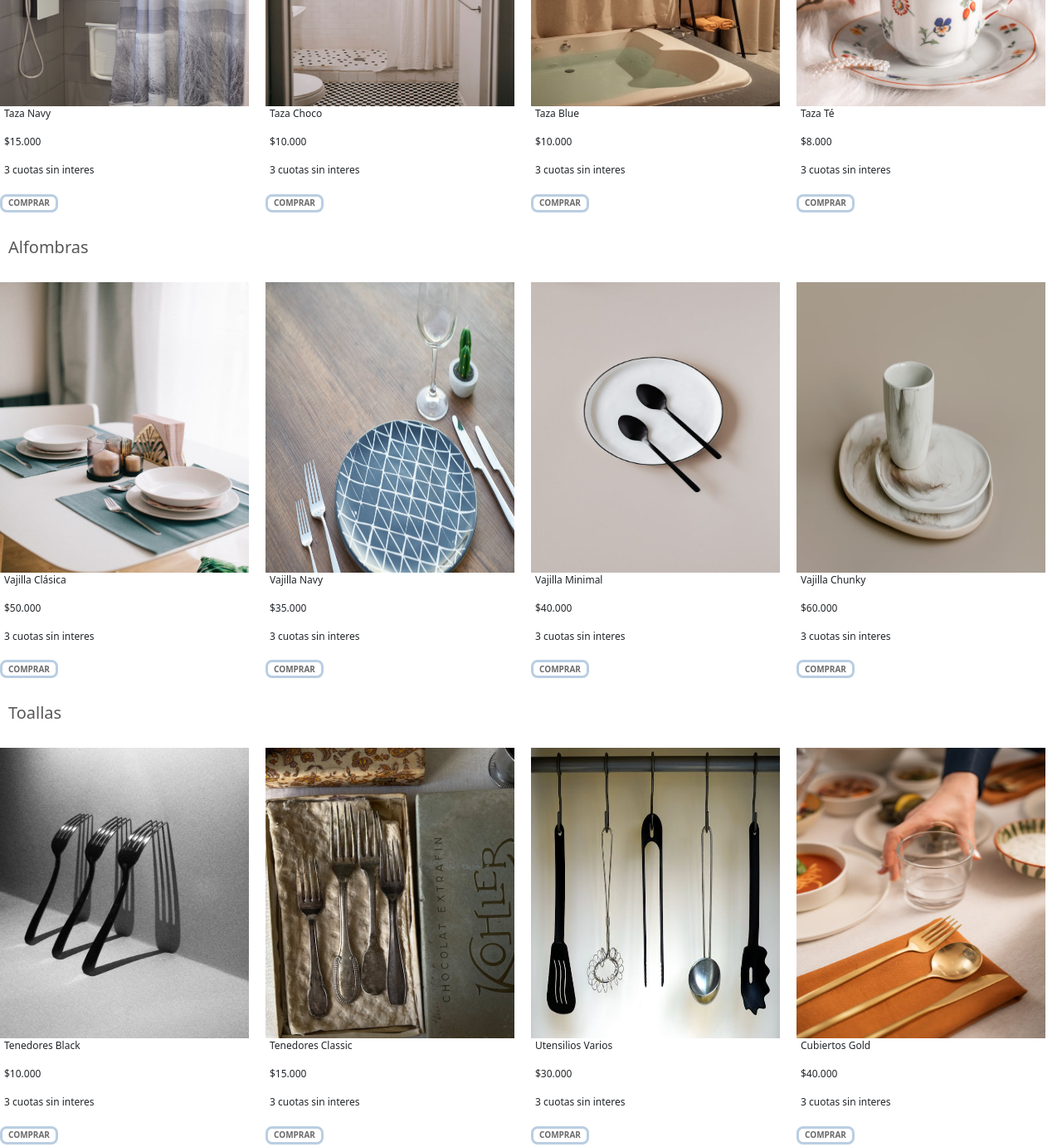
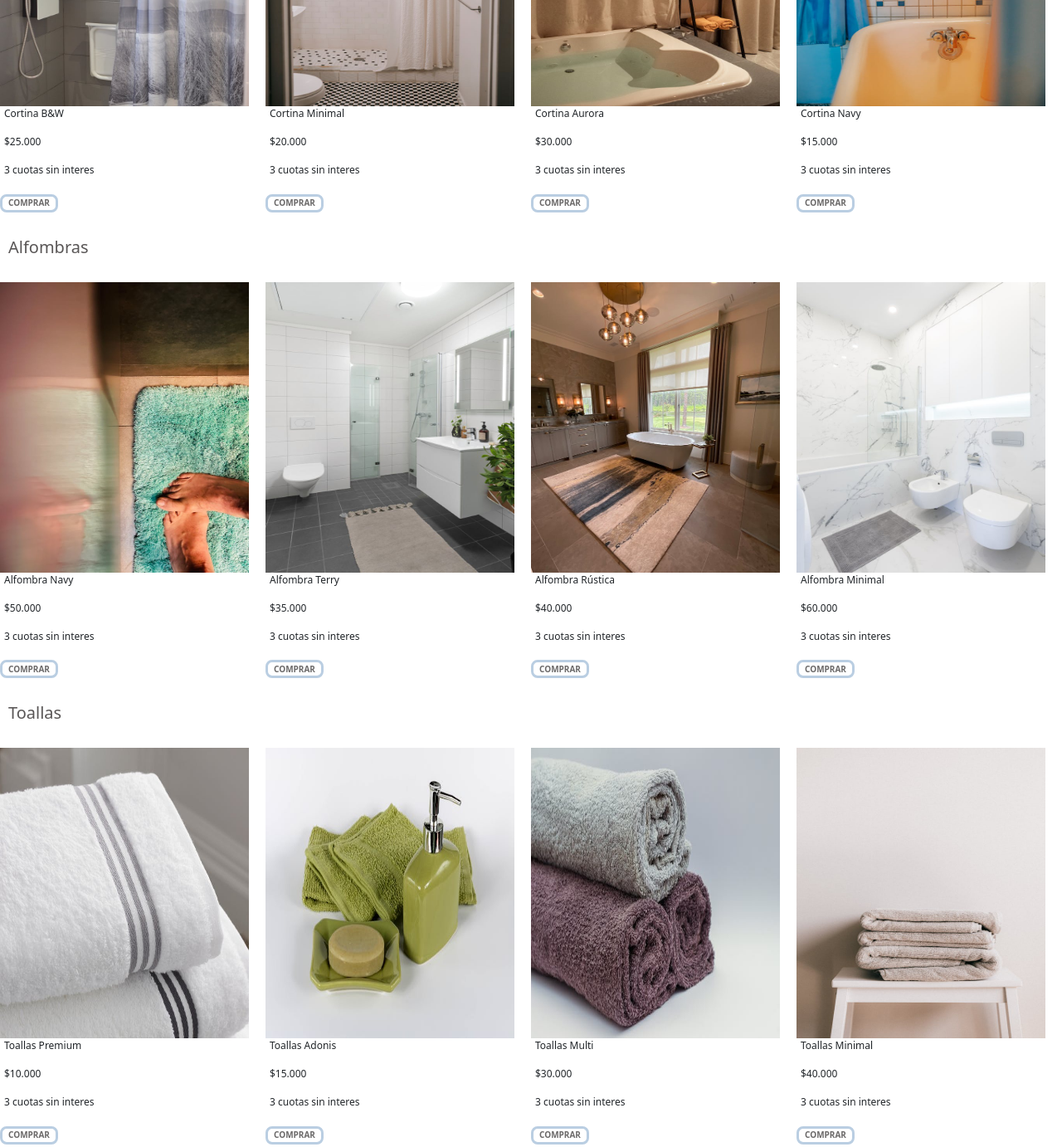
Before and after one commit to Jecksi/PF-Loewenthal, a plain HTML site: page pages/productos.html in a window 1280 px wide. Shown: the part 4040-5422 px from the top of the page at 83% size. Drawn offline with nearby package versions, Linux system fonts and the light colour scheme; a web font is replaced by a local one.

Commit message:
Cambios en pag productos

```diff
--- a/pages/productos.html
+++ b/pages/productos.html
@@ -286,29 +286,29 @@
           <div class="productos-page">
             <div>
               <img src="../img/cort1.jpg" alt="manta" />
-              <p>Taza Navy</p>
-              <p>$15.000</p>
+              <p>Cortina B&W</p>
+              <p>$25.000</p>
               <p>3 cuotas sin interes</p>
               <button>COMPRAR</button>
             </div>
             <div>
               <img src="../img/cort2.jpg" alt="manta" />
-              <p>Taza Choco</p>
-              <p>$10.000</p>
+              <p>Cortina Minimal</p>
+              <p>$20.000</p>
               <p>3 cuotas sin interes</p>
               <button>COMPRAR</button>
             </div>
             <div>
               <img src="../img/cort3.jpg" alt="manta" />
-              <p>Taza Blue</p>
-              <p>$10.000</p>
+              <p>Cortina Aurora</p>
+              <p>$30.000</p>
               <p>3 cuotas sin interes</p>
               <button>COMPRAR</button>
             </div>
             <div>
-              <img src="../img/taza4.jpg" alt="manta" />
-              <p>Taza Té</p>
-              <p>$8.000</p>
+              <img src="../img/cort4.jpg" alt="manta" />
+              <p>Cortina Navy</p>
+              <p>$15.000</p>
               <p>3 cuotas sin interes</p>
               <button>COMPRAR</button>
             </div>
@@ -319,29 +319,29 @@
           <h3>Alfombras</h3>
           <div class="productos-page">
             <div>
-              <img src="../img/vaj1.jpg" alt="vela" />
-              <p>Vajilla Clásica</p>
+              <img src="../img/alf1.jpg" alt="vela" />
+              <p>Alfombra Navy</p>
               <p>$50.000</p>
               <p>3 cuotas sin interes</p>
               <button>COMPRAR</button>
             </div>
             <div>
-              <img src="../img/vaj2.jpg" alt="vela" />
-              <p>Vajilla Navy</p>
+              <img src="../img/alf2.jpg" alt="vela" />
+              <p>Alfombra Terry</p>
               <p>$35.000</p>
               <p>3 cuotas sin interes</p>
               <button>COMPRAR</button>
             </div>
             <div>
-              <img src="../img/vaj3.jpg" alt="vela" />
-              <p>Vajilla Minimal</p>
+              <img src="../img/alf3.jpg" alt="vela" />
+              <p>Alfombra Rústica</p>
               <p>$40.000</p>
               <p>3 cuotas sin interes</p>
               <button>COMPRAR</button>
             </div>
             <div>
-              <img src="../img/vaj4.jpg" alt="vela" />
-              <p>Vajilla Chunky</p>
+              <img src="../img/alf4.jpg" alt="vela" />
+              <p>Alfombra Minimal</p>
               <p>$60.000</p>
               <p>3 cuotas sin interes</p>
               <button>COMPRAR</button>
@@ -352,29 +352,29 @@
           <h3>Toallas</h3>
           <div class="productos-page">
             <div>
-              <img src="../img/uten1.jpg" alt="lamp" />
-              <p>Tenedores Black</p>
+              <img src="../img/toa1.jpg" alt="lamp" />
+              <p>Toallas Premium</p>
               <p>$10.000</p>
               <p>3 cuotas sin interes</p>
               <button>COMPRAR</button>
             </div>
             <div>
-              <img src="../img/uten2.jpg" alt="lamp" />
-              <p>Tenedores Classic</p>
+              <img src="../img/toa2.jpg" alt="lamp" />
+              <p>Toallas Adonis</p>
               <p>$15.000</p>
               <p>3 cuotas sin interes</p>
               <button>COMPRAR</button>
             </div>
             <div>
-              <img src="../img/uten3.jpg" alt="lamp" />
-              <p>Utensilios Varios</p>
+              <img src="../img/toa3.jpg" alt="lamp" />
+              <p>Toallas Multi</p>
               <p>$30.000</p>
               <p>3 cuotas sin interes</p>
               <button>COMPRAR</button>
             </div>
             <div>
-              <img src="../img/uten4.jpg" alt="lamp" />
-              <p>Cubiertos Gold</p>
+              <img src="../img/toa4.jpg" alt="lamp" />
+              <p>Toallas Minimal</p>
               <p>$40.000</p>
               <p>3 cuotas sin interes</p>
               <button>COMPRAR</button>
```
Also changed, not shown: index.html (+1 -1 lines), img/alf1.jpg (added), img/alf2.jpg (added), img/alf3.jpg (added), img/alf4.jpg (added), img/cort4.jpg (added), img/toa1.jpg (added), img/toa2.jpg (added), img/toa3.jpg (added), img/toa4.jpg (added).
